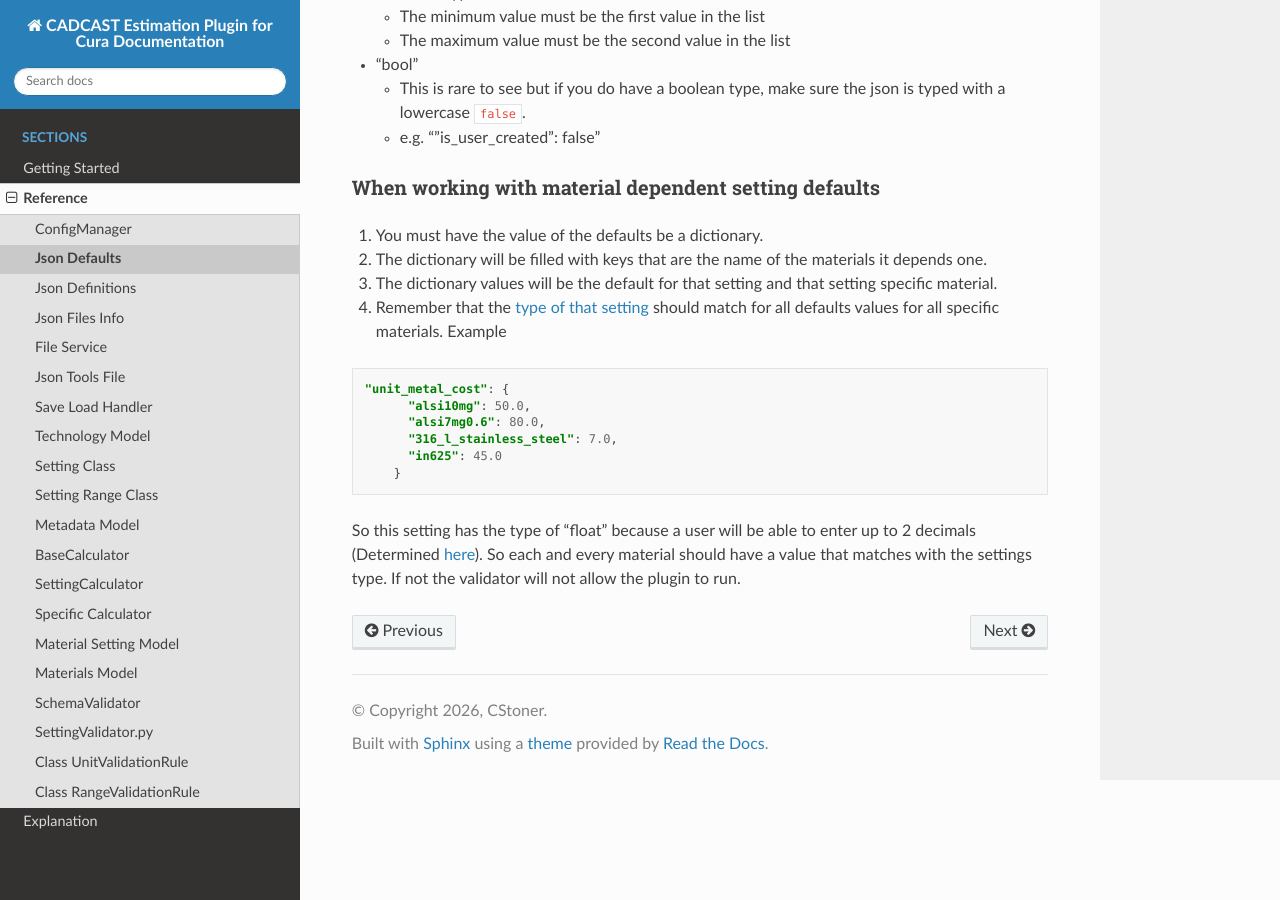
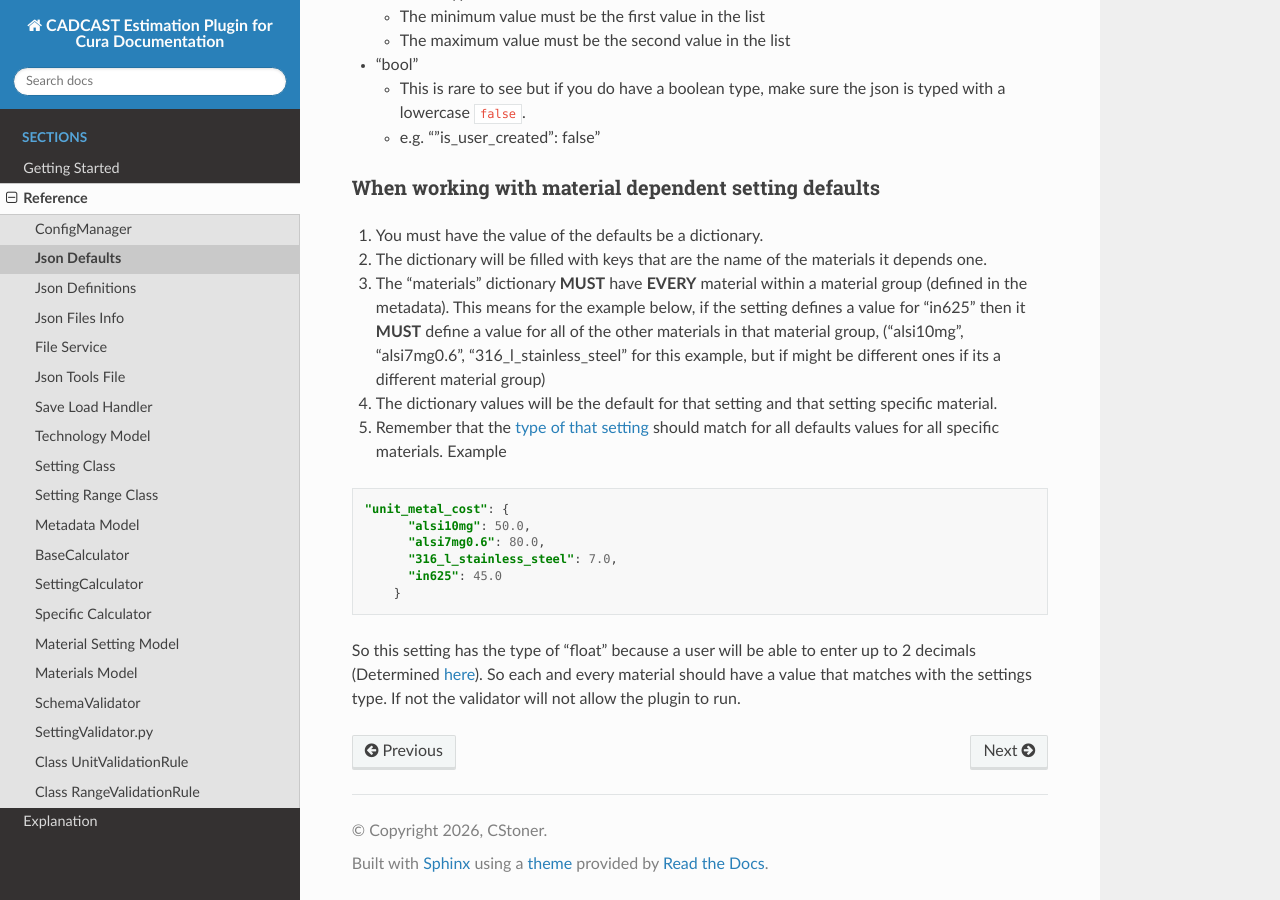
Before and after one commit to cstoner-arizona/CostEstimator_Documentation, a Sphinx documentation site: the page built from source/reference/json/JsonDefaults.md, in a window 1280 px wide and 900 px high, scrolled down 1059 px. Built offline with Sphinx 7.4.7 and the Read the Docs theme 3.1.0, drawn with Linux system fonts in a browser that asks for light colours; pages that are not in the unit, such as notebooks, are missing from menus.

Commit message:
Added docs talking about how all material dependent settings require there to be defined value for every material within the group it affects

````diff
--- a/source/reference/json/JsonDefaults.md
+++ b/source/reference/json/JsonDefaults.md
@@ -37,8 +37,9 @@ If the type is
 ### When working with material dependent setting defaults
 1. You must have the value of the defaults be a dictionary.
 2. The dictionary will be filled with keys that are the name of the materials it depends one.
-3. The dictionary values will be the default for that setting and that setting specific material.
-4. Remember that the [type of that setting](#how-to-set-each-default-setting-type) should match for all defaults values for all specific materials.
+3. The "materials" dictionary **MUST** have **EVERY** material within a material group (defined in the metadata). This means for the example below, if the setting defines a value for "in625" then it **MUST** define a value for all of the other materials in that material group, ("alsi10mg", "alsi7mg0.6", "316_l_stainless_steel" for this example, but if might be different ones if its a different material group)
+4. The dictionary values will be the default for that setting and that setting specific material.
+5. Remember that the [type of that setting](#how-to-set-each-default-setting-type) should match for all defaults values for all specific materials.
 Example
 ```json
 "unit_metal_cost": {
````
Also changed, not shown: source/reference/json/JsonDefinitions.md (+1 -0 lines).
